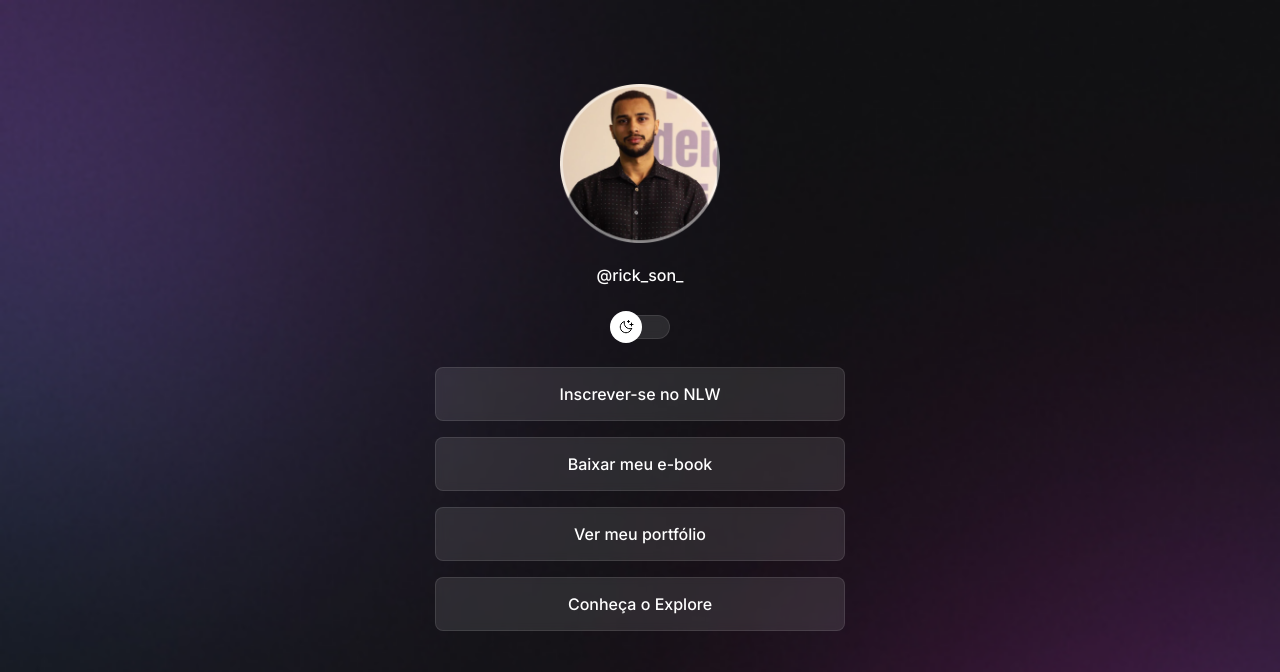
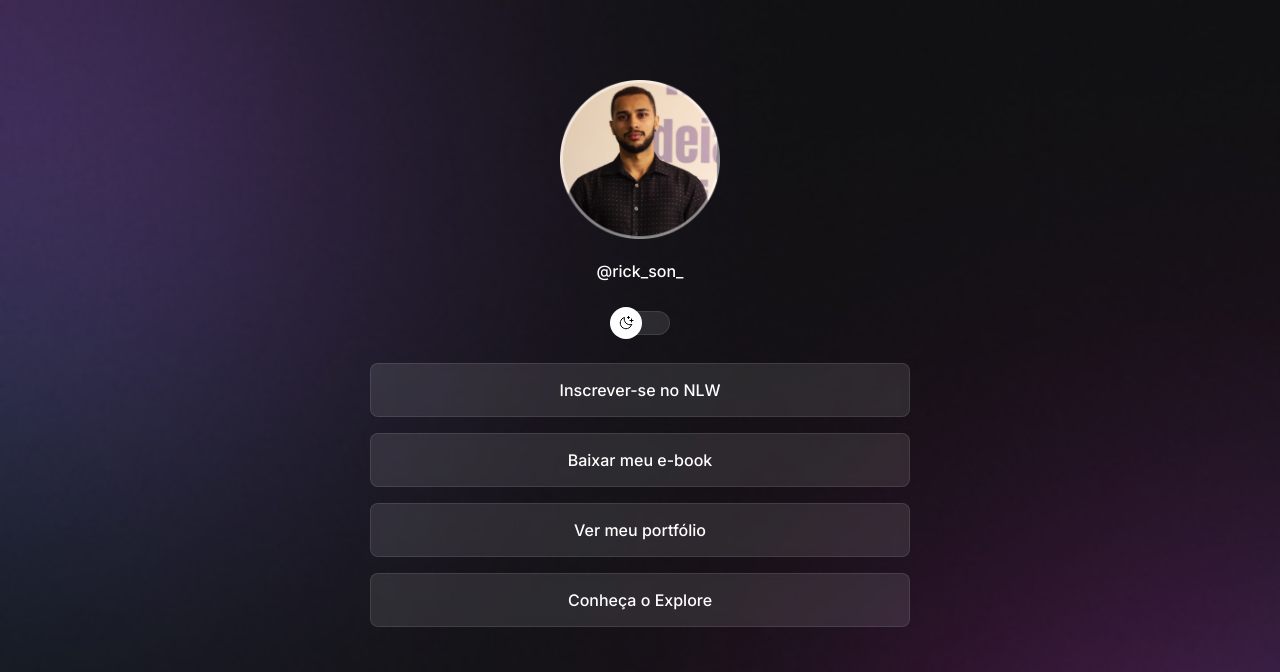
Before and after one commit to Ricks-br/Dev-Links, a plain HTML site: page index.Html in a window 1280 px wide. Shown: the top 672 px of the page. Drawn offline with nearby package versions, Linux system fonts and the light colour scheme; a web font is replaced by a local one.

Commit message:
adjust container

```diff
--- a/index.Html
+++ b/index.Html
@@ -11,7 +11,7 @@
     <meta charset="UTF-8" />
     <meta name="viewport" content="width=device-width, initial-scale=1.0" />
     <link rel="stylesheet" href="styles.css" />
-    <title>Dev Links</title>
+    <title>DevLinks</title>
   </head>
   <body>
     <div id="container">
--- a/styles.css
+++ b/styles.css
@@ -37,8 +37,10 @@ body * {
   color: var(--text-color);
 }
 #container {
-  width: 410px;
-  margin: 60px auto 0px; /*manter no meio, as unidades serão medidas automaticasq*/
+  width: 100%;
+  max-width: 588px;
+  margin: 56px auto 0px; /*manter no meio, as unidades serão medidas automaticasq*/
+  padding: 0 24px;
 }
 /*profile*/
 #profile {
```
